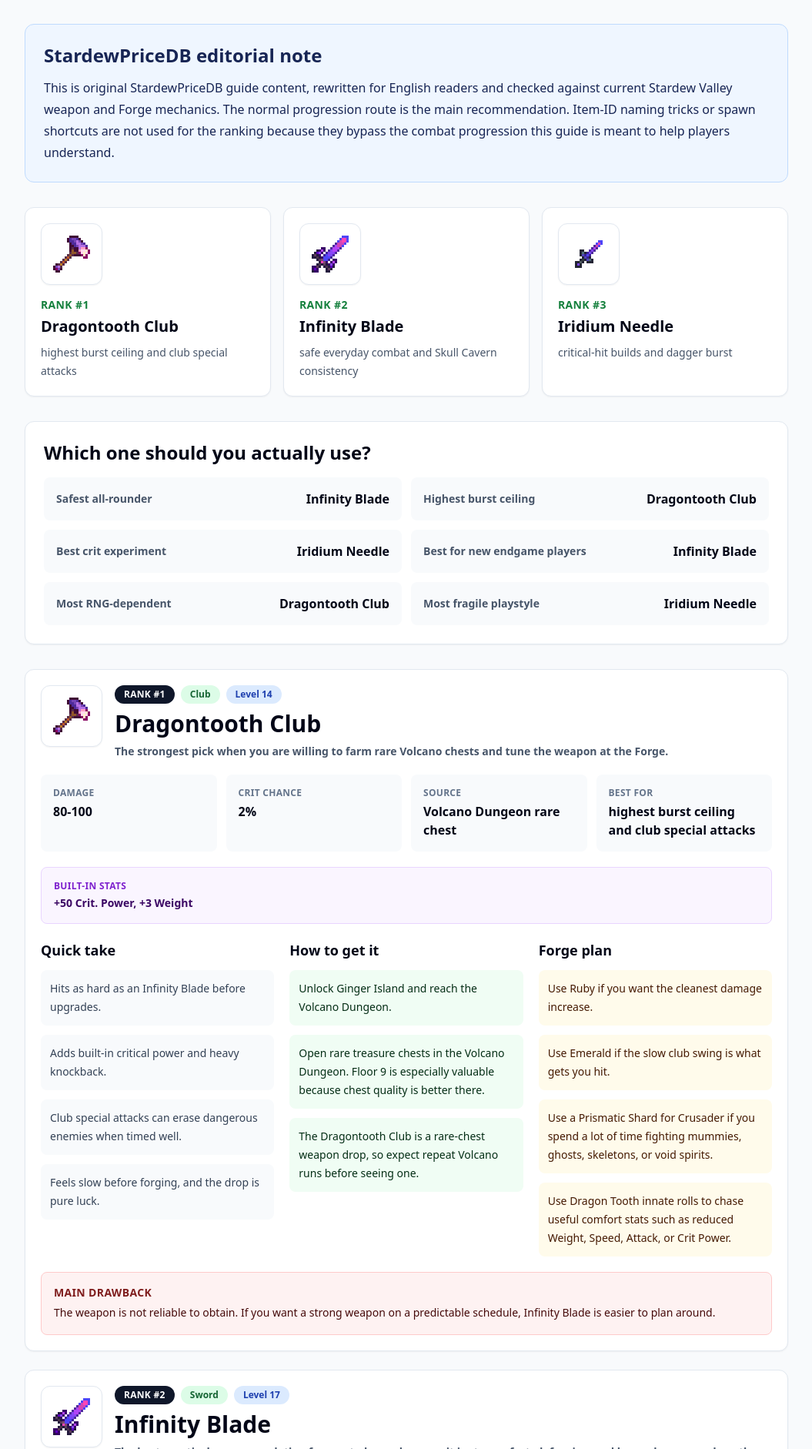
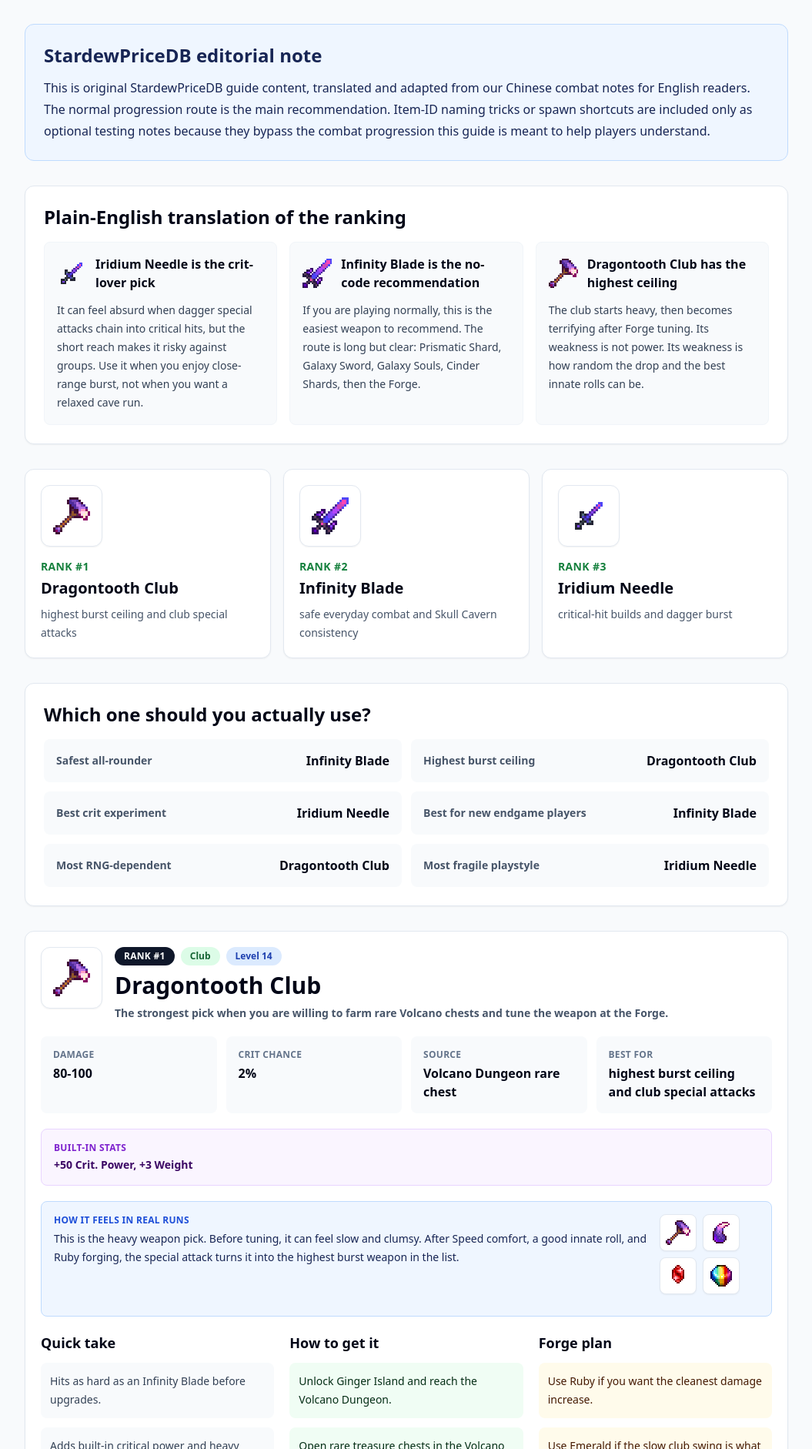
Before and after one commit to xiongmaopan/stardew-price-db, a Next.js app: page /guide/best-weapons in a window 1280 px wide. Shown: the part 518-2400 px from the top of the page at 77% size, without its empty margins (112-1167 px from the left). Built offline with nearby package versions, Linux system fonts and the light colour scheme.

Commit message:
feat: enrich best weapons guide translation

```diff
--- a/app/guide/best-weapons/page.js
+++ b/app/guide/best-weapons/page.js
@@ -58,6 +58,11 @@
     verdict:
       'The strongest pick when you are willing to farm rare Volcano chests and tune the weapon at the Forge.',
     image: 'dragontooth-club',
+    progressionIcons: ['dragontooth-club', 'dragon-tooth', 'ruby', 'prismatic-shard'],
+    playerFeel:
+      'This is the heavy weapon pick. Before tuning, it can feel slow and clumsy. After Speed comfort, a good innate roll, and Ruby forging, the special attack turns it into the highest burst weapon in the list.',
+    shortcutNote:
+      'Testing shortcut: some players use weapon ID (W)58 in item-ID naming setups. For a clean save, farm Volcano Dungeon chests instead.',
     quickTake: [
       'Hits as hard as an Infinity Blade before upgrades.',
       'Adds built-in critical power and heavy knockback.',
@@ -73,7 +78,7 @@
       'Use Ruby if you want the cleanest damage increase.',
       'Use Emerald if the slow club swing is what gets you hit.',
       'Use a Prismatic Shard for Crusader if you spend a lot of time fighting mummies, ghosts, skeletons, or void spirits.',
-      'Use Dragon Tooth innate rolls to chase useful comfort stats such as reduced Weight, Speed, Attack, or Crit Power.',
+      'Use Dragon Tooth innate rolls to chase reduced Weight plus Speed if possible. Lower Weight reduces enemy knockback distance, and Speed makes the club feel much less sluggish.',
     ],
     downside:
       'The weapon is not reliable to obtain. If you want a strong weapon on a predictable schedule, Infinity Blade is easier to plan around.',
@@ -92,6 +97,9 @@
     verdict:
       'The best practical recommendation for most players because it is strong, fast, defensive, and has a clear upgrade path.',
     image: 'infinity-blade',
+    progressionIcons: ['prismatic-shard', 'galaxy-sword', 'galaxy-soul', 'cinder-shard', 'infinity-blade'],
+    playerFeel:
+      'This is the boring answer in the best possible way. It swings fast, reaches safely, adds Defense, and does not ask you to gamble on rare weapon drops before it becomes useful.',
     quickTake: [
       'Excellent range and speed with no awkward weapon handling.',
       'Matches Dragontooth Club base damage while adding Defense.',
@@ -127,6 +135,11 @@
     verdict:
       'The highest crit fantasy in Stardew Valley, but it asks you to play close, precise, and slightly risky.',
     image: 'iridium-needle',
+    progressionIcons: ['iridium-needle', 'dragon-tooth', 'aquamarine', 'jade', 'prismatic-shard'],
+    playerFeel:
+      'This is the crit ceiling weapon. When the dagger special lands multiple critical hits, enemies disappear in a very satisfying burst. The tradeoff is range: you are close enough to get punished if the fight gets crowded.',
+    shortcutNote:
+      'Testing shortcut: some players use weapon ID (W)61 for Iridium Needle, and object ID (O)852 for Dragon Tooth resources. Treat this as a sandbox/testing note, not the recommended progression route.',
     quickTake: [
       'Highest base critical strike chance and critical power of any weapon.',
       'Dagger special attacks feel excellent when the crit chain lands.',
@@ -191,6 +204,27 @@
   ['Most fragile playstyle', 'Iridium Needle'],
 ];
 
+const translatedTakeaways = [
+  {
+    title: 'Iridium Needle is the crit-lover pick',
+    image: 'iridium-needle',
+    text:
+      'It can feel absurd when dagger special attacks chain into critical hits, but the short reach makes it risky against groups. Use it when you enjoy close-range burst, not when you want a relaxed cave run.',
+  },
+  {
+    title: 'Infinity Blade is the no-code recommendation',
+    image: 'infinity-blade',
+    text:
+      'If you are playing normally, this is the easiest weapon to recommend. The route is long but clear: Prismatic Shard, Galaxy Sword, Galaxy Souls, Cinder Shards, then the Forge.',
+  },
+  {
+    title: 'Dragontooth Club has the highest ceiling',
+    image: 'dragontooth-club',
+    text:
+      'The club starts heavy, then becomes terrifying after Forge tuning. Its weakness is not power. Its weakness is how random the drop and the best innate rolls can be.',
+  },
+];
+
 const sourceChecks = [
   { label: 'Iridium Needle stats and drop source', href: 'https://stardewvalleywiki.com/Iridium_Needle' },
   { label: 'Infinity Blade recipe and stats', href: 'https://stardewvalleywiki.com/Infinity_Blade' },
@@ -200,6 +234,7 @@
   { label: 'Galaxy Soul sources', href: 'https://stardewvalleywiki.com/Galaxy_Soul' },
   { label: 'Dragon Tooth sources and forging use', href: 'https://stardewvalleywiki.com/Dragon_Tooth' },
   { label: 'Far Away Stone and Meowmere appearance route', href: 'https://stardewvalleywiki.com/Far_Away_Stone' },
+  { label: 'Meowmere weapon appearance', href: 'https://stardewvalleywiki.com/Meowmere' },
 ];
 
 const relatedLinks = [
@@ -281,6 +316,18 @@
   );
 }
 
+function IconStrip({ slugs }) {
+  return (
+    <div className="flex flex-wrap gap-2" aria-label="Weapon route items">
+      {slugs.map((slug) => (
+        <div key={slug} className="flex h-12 w-12 items-center justify-center rounded-lg border border-slate-200 bg-white shadow-sm">
+          <GameImage slug={slug} alt={slug.replace(/-/g, ' ')} width={32} height={32} />
+        </div>
+      ))}
+    </div>
+  );
+}
+
 function WeaponCard({ weapon }) {
   return (
     <article id={weapon.slug} className="scroll-mt-24 rounded-xl border border-slate-200 bg-white p-5 shadow-sm">
@@ -322,6 +369,16 @@
         <p className="mt-1 text-sm font-semibold text-purple-950">{weapon.stats}</p>
       </div>
 
+      <div className="mb-5 rounded-lg border border-blue-200 bg-blue-50 p-4">
+        <div className="mb-3 flex flex-col gap-3 sm:flex-row sm:items-start sm:justify-between">
+          <div>
+            <div className="text-xs font-bold uppercase tracking-wide text-blue-700">How it feels in real runs</div>
+            <p className="mt-1 text-sm leading-6 text-blue-950">{weapon.playerFeel}</p>
+          </div>
+          <IconStrip slugs={weapon.progressionIcons} />
+        </div>
+      </div>
+
       <div className="grid gap-5 lg:grid-cols-3">
         <div>
           <h3 className="mb-3 text-lg font-black text-slate-950">Quick take</h3>
@@ -348,6 +405,13 @@
           </ul>
         </div>
       </div>
+
+      {weapon.shortcutNote ? (
+        <div className="mt-5 rounded-lg border border-slate-200 bg-slate-50 p-4">
+          <h3 className="mb-1 text-sm font-black uppercase tracking-wide text-slate-700">Optional testing shortcut</h3>
+          <p className="text-sm leading-6 text-slate-700">{weapon.shortcutNote}</p>
+        </div>
+      ) : null}
 
       <div className="mt-5 rounded-lg border border-red-200 bg-red-50 p-4">
         <h3 className="mb-1 text-sm font-black uppercase tracking-wide text-red-900">Main drawback</h3>
@@ -395,11 +459,26 @@
         <section className="mb-8 rounded-xl border border-blue-200 bg-blue-50 p-6">
           <h2 className="mb-3 text-2xl font-black text-blue-950">StardewPriceDB editorial note</h2>
           <p className="leading-7 text-blue-950">
-            This is original StardewPriceDB guide content, rewritten for English readers and checked against current
-            Stardew Valley weapon and Forge mechanics. The normal progression route is the main recommendation. Item-ID
-            naming tricks or spawn shortcuts are not used for the ranking because they bypass the combat progression
-            this guide is meant to help players understand.
+            This is original StardewPriceDB guide content, translated and adapted from our Chinese combat notes for
+            English readers. The normal progression route is the main recommendation. Item-ID naming tricks or spawn
+            shortcuts are included only as optional testing notes because they bypass the combat progression this guide
+            is meant to help players understand.
           </p>
+        </section>
+
+        <section className="mb-8 rounded-xl border border-slate-200 bg-white p-6 shadow-sm">
+          <h2 className="mb-4 text-2xl font-black text-slate-950">Plain-English translation of the ranking</h2>
+          <div className="grid gap-4 md:grid-cols-3">
+            {translatedTakeaways.map((item) => (
+              <div key={item.title} className="rounded-lg border border-slate-100 bg-slate-50 p-4">
+                <div className="mb-3 flex items-center gap-3">
+                  <GameImage slug={item.image} alt={item.title} width={38} height={38} />
+                  <h3 className="font-black text-slate-950">{item.title}</h3>
+                </div>
+                <p className="text-sm leading-6 text-slate-700">{item.text}</p>
+              </div>
+            ))}
+          </div>
         </section>
 
         <section className="mb-8 grid gap-4 md:grid-cols-3">
```
